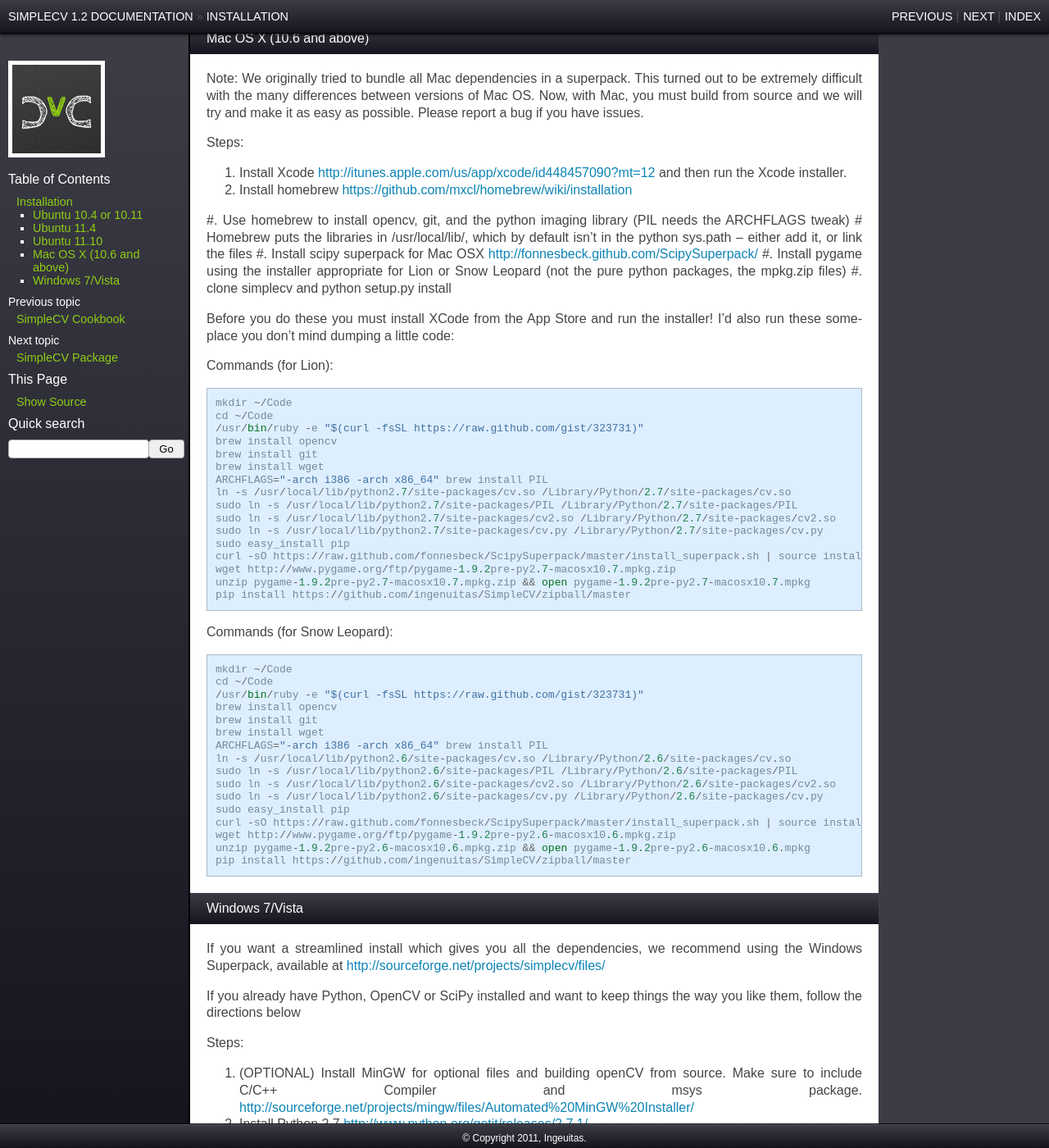
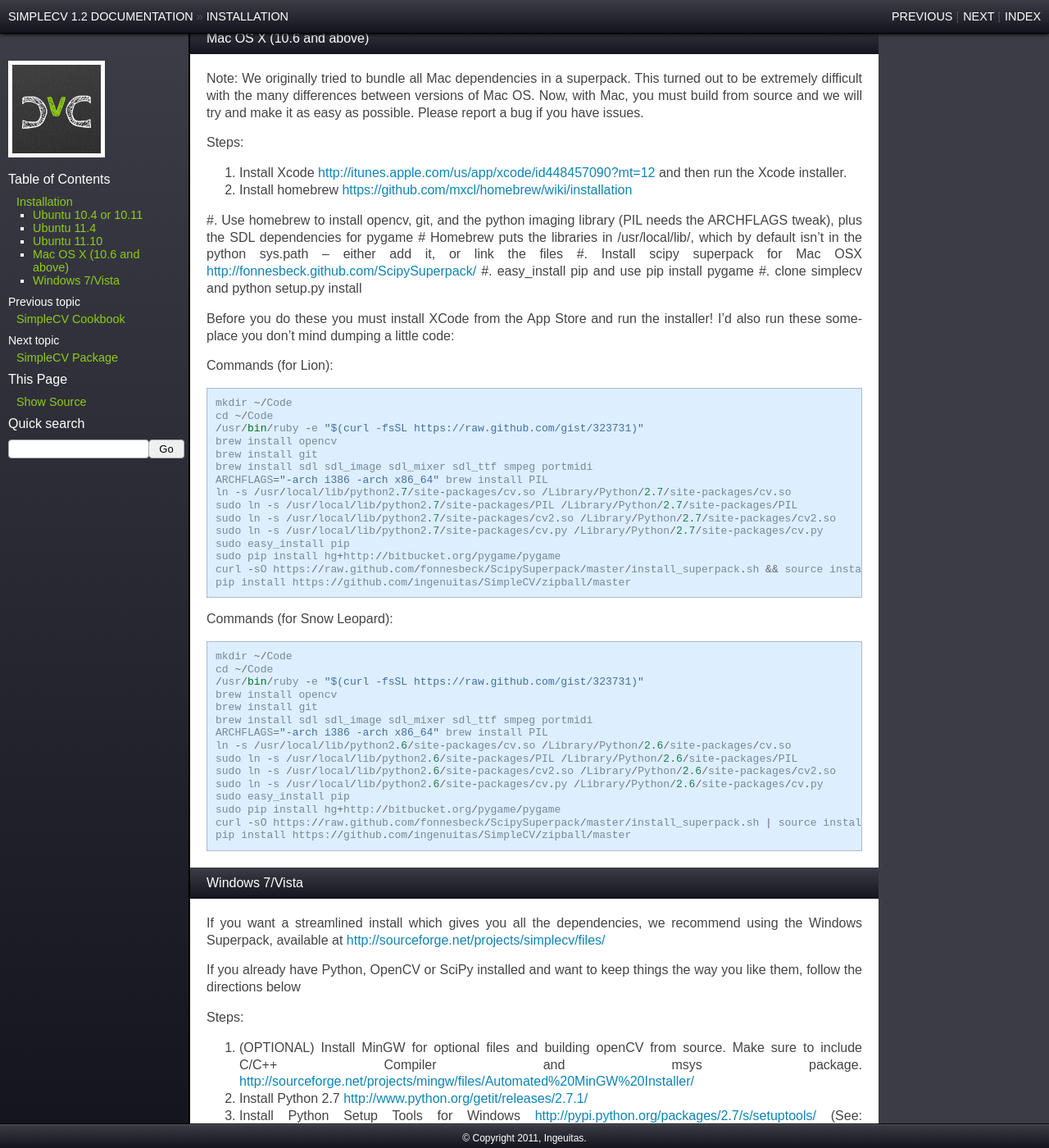
Before and after one commit to sightmachine/SimpleCV, a Sphinx documentation site: the page built from doc/installation.rst, in a window 1280 px wide and 1400 px high, scrolled down 1082 px. Shown: the whole window at 82% size. Built offline with Sphinx 7.4.7, drawn with Linux system fonts in a browser that asks for light colours.

Commit message:
change to homebrew install for pygame deps

```diff
--- a/doc/installation.rst
+++ b/doc/installation.rst
@@ -63,10 +63,10 @@
 
 #. Install Xcode http://itunes.apple.com/us/app/xcode/id448457090?mt=12 and then run the Xcode installer.
 #. Install homebrew https://github.com/mxcl/homebrew/wiki/installation
-#. Use homebrew to install opencv, git, and the python imaging library (PIL needs the ARCHFLAGS tweak)
+#. Use homebrew to install opencv, git, and the python imaging library (PIL needs the ARCHFLAGS tweak), plus the SDL dependencies for pygame
 #  Homebrew puts the libraries in /usr/local/lib/, which by default isn't in the python sys.path -- either add it, or link the files
 #. Install scipy superpack for Mac OSX http://fonnesbeck.github.com/ScipySuperpack/
-#. Install pygame using the installer appropriate for Lion or Snow Leopard (not the pure python packages, the mpkg.zip files)
+#. easy_install pip and use pip install pygame
 #. clone simplecv and python setup.py install
 
 Before you do these you must install XCode from the App Store and run the installer!  I'd also run these someplace you don't mind dumping a little code:
@@ -78,16 +78,15 @@
     /usr/bin/ruby -e "$(curl -fsSL https://raw.github.com/gist/323731)"
     brew install opencv
     brew install git
-    brew install wget
+    brew install sdl sdl_image sdl_mixer sdl_ttf smpeg portmidi
     ARCHFLAGS="-arch i386 -arch x86_64" brew install PIL
     ln -s /usr/local/lib/python2.7/site-packages/cv.so /Library/Python/2.7/site-packages/cv.so
     sudo ln -s /usr/local/lib/python2.7/site-packages/PIL /Library/Python/2.7/site-packages/PIL
     sudo ln -s /usr/local/lib/python2.7/site-packages/cv2.so /Library/Python/2.7/site-packages/cv2.so
     sudo ln -s /usr/local/lib/python2.7/site-packages/cv.py /Library/Python/2.7/site-packages/cv.py
     sudo easy_install pip
-    curl -sO https://raw.github.com/fonnesbeck/ScipySuperpack/master/install_superpack.sh | source install_superpack.sh
-    wget http://www.pygame.org/ftp/pygame-1.9.2pre-py2.7-macosx10.7.mpkg.zip
-    unzip pygame-1.9.2pre-py2.7-macosx10.7.mpkg.zip && open pygame-1.9.2pre-py2.7-macosx10.7.mpkg
+    sudo pip install hg+http://bitbucket.org/pygame/pygame
+    curl -sO https://raw.github.com/fonnesbeck/ScipySuperpack/master/install_superpack.sh && source install_superpack.sh
     pip install https://github.com/ingenuitas/SimpleCV/zipball/master
 
 Commands (for Snow Leopard)::
@@ -97,16 +96,15 @@
     /usr/bin/ruby -e "$(curl -fsSL https://raw.github.com/gist/323731)"
     brew install opencv
     brew install git
-    brew install wget
+    brew install sdl sdl_image sdl_mixer sdl_ttf smpeg portmidi
     ARCHFLAGS="-arch i386 -arch x86_64" brew install PIL
     ln -s /usr/local/lib/python2.6/site-packages/cv.so /Library/Python/2.6/site-packages/cv.so
     sudo ln -s /usr/local/lib/python2.6/site-packages/PIL /Library/Python/2.6/site-packages/PIL
     sudo ln -s /usr/local/lib/python2.6/site-packages/cv2.so /Library/Python/2.6/site-packages/cv2.so
     sudo ln -s /usr/local/lib/python2.6/site-packages/cv.py /Library/Python/2.6/site-packages/cv.py
     sudo easy_install pip
+    sudo pip install hg+http://bitbucket.org/pygame/pygame
     curl -sO https://raw.github.com/fonnesbeck/ScipySuperpack/master/install_superpack.sh | source install_superpack.sh
-    wget http://www.pygame.org/ftp/pygame-1.9.2pre-py2.6-macosx10.6.mpkg.zip
-    unzip pygame-1.9.2pre-py2.6-macosx10.6.mpkg.zip && open pygame-1.9.2pre-py2.6-macosx10.6.mpkg
     pip install https://github.com/ingenuitas/SimpleCV/zipball/master
 
 
```
